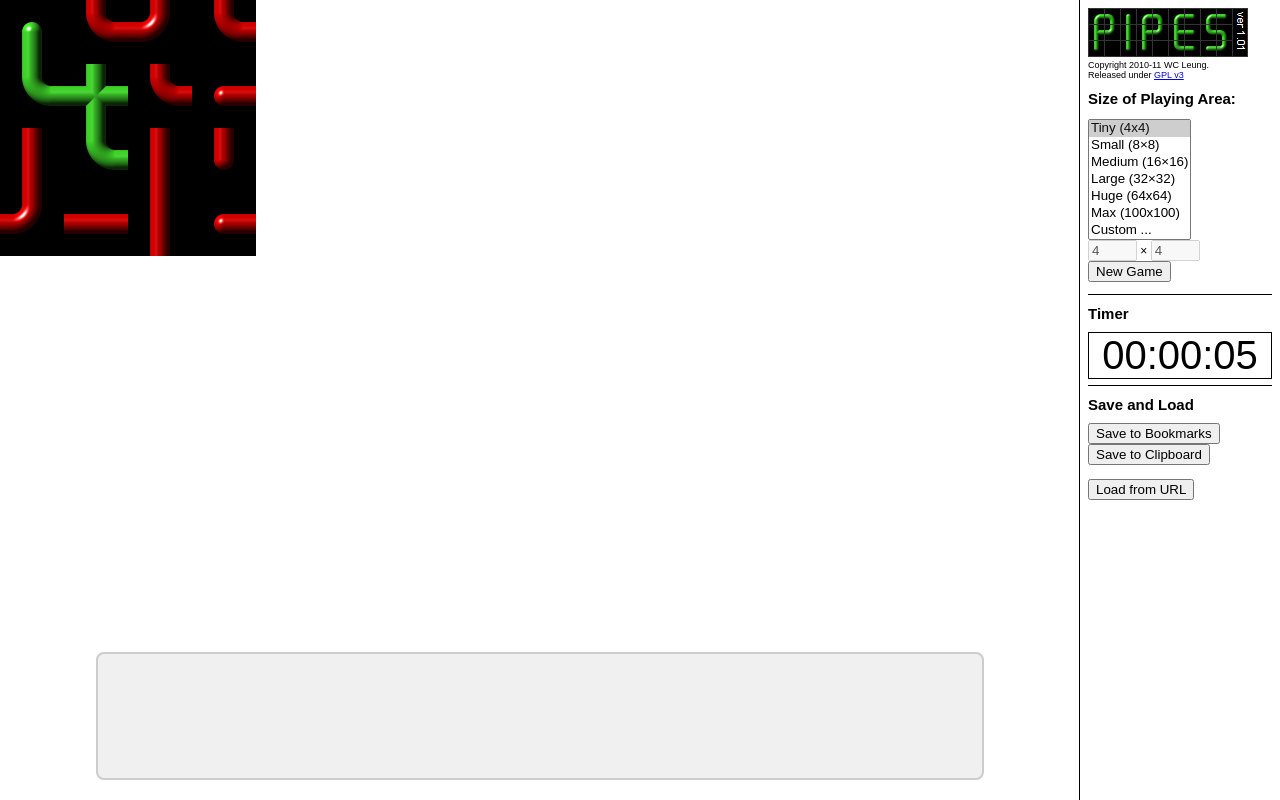
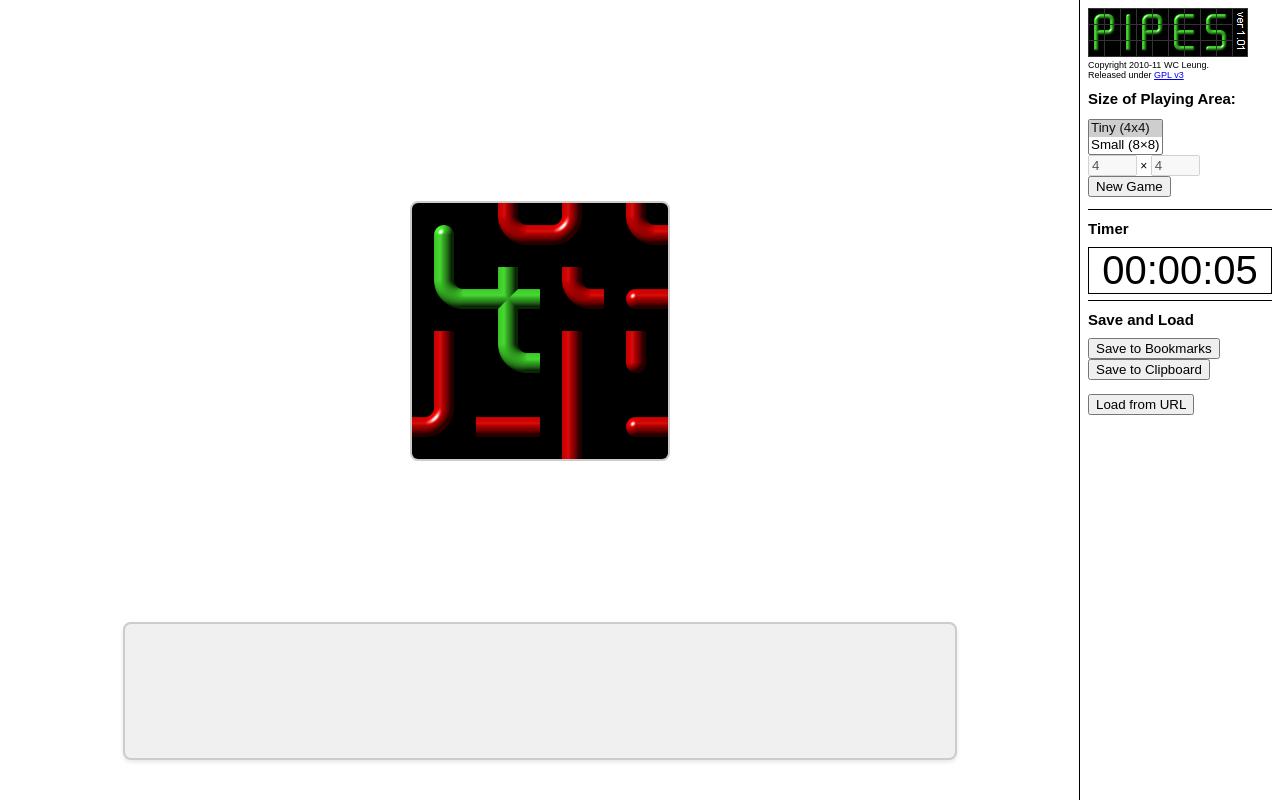
Before and after one commit to ausdotsn50/linking-alzar-pipes, a plain HTML site: page pipes.html in a window 1280 px wide. Drawn offline with Linux system fonts and the light colour scheme.

Commit message:
awkward positioning fixed + reduced to 2 play area opts

```diff
--- a/pipes.html
+++ b/pipes.html
@@ -27,30 +27,42 @@
 
             /* New styles for layout */
             #gameArea {
-                position: absolute;
+                position: fixed;
                 left: 0;
                 right: 200px; /* Account for sidebar */
                 top: 0;
                 bottom: 0;
-                pointer-events: none; /* Let clicks pass through to canvas */
+                display: flex;
+                flex-direction: column;
+                align-items: center;
+                padding: 40px 0;
             }
 
-            #gameArea > * {
-                pointer-events: auto; /* Re-enable clicks for children */
+            #mainBoard {
+                flex: 1;
+                display: flex;
+                align-items: center;
+                justify-content: center;
+                width: 100%;
+                padding: 20px;
             }
 
-            #belowCanvas {
-                position: absolute;
-                left: 50%;
-                transform: translateX(-50%);
-                bottom: 20px;
+            #gameContent {
+                position: relative;
+                border: 2px solid #ccc;
+                border-radius: 8px;
+                background-color: #f8f8f8;
+            }
+
+            #draggableBoard {
                 width: 80%;
-                min-height: 100px;
+                max-width: 800px;
+                margin-top: auto;
+                padding: 15px;
                 background-color: #f0f0f0;
                 border: 2px solid #ccc;
                 border-radius: 8px;
-                padding: 10px;
-                z-index: 1;
+                box-shadow: 0 2px 4px rgba(0,0,0,0.1);
             }
         </style>
     </head>
@@ -61,14 +73,16 @@
                 <p style="font-size: 75%; margin: 0; padding: 0">Copyright 2010-11 WC Leung.<br />Released under <a href="http://www.gnu.org/licenses/gpl-3.0.html">GPL v3</a></p>
                 <h1>Size of Playing Area:</h1>
                 <p>
-                <select id="sizeselect" name="sizeselect" size="7" onchange="form_size()">
+                <select id="sizeselect" name="sizeselect" size="2" onchange="form_size()">
                     <option value="4x4" selected="selected">Tiny (4x4)</option>
                     <option value="8x8">Small (8×8)</option>
+					<!--
                     <option value="16x16">Medium (16×16)</option>
                     <option value="32x32">Large (32×32)</option>
                     <option value="64x64">Huge (64x64)</option>
                     <option value="100x100">Max (100x100)</option>
                     <option value="custom">Custom ...</option>
+					-->
                 </select><br />
                 <input id="hsize" name="hsize" type="text" value="4" size="3" disabled="disabled" /> ×
                 <input id="vsize" name="vsize" type="text" value="4" size="3" disabled="disabled" /><br />
@@ -106,10 +120,12 @@
             </div>
         </div>
         <div id="gameArea">
-            <canvas width="1" height="1" style="position:absolute" id="gameContent" oncontextmenu="return false;"
+			<div id="mainBoard">
+            <canvas width="1" height="1" id="gameContent" oncontextmenu="return false;"
                 onselectstart="return false;" onmouseup="controller.eventprocess(event)" onmousedown="controller.eventprocess(event)" onclick="controller.eventprocess(event)" ondblclick="controller.eventprocess(event)" onmousemove="controller.eventprocess(event)" onmouseover="controller.eventprocess(event)" onmouseout="controller.eventprocess(event)"></canvas>
+            </div>
 
-            <div id="belowCanvas">
+            <div id="draggableBoard">
                 <canvas id="draggablePipes" width="600" height="100"></canvas>
             </div>
         </div>
--- a/scripts/board.js
+++ b/scripts/board.js
@@ -37,7 +37,10 @@ board_pro.prototype = {
 	getXY: function(x, y) {
 		var h = globals.tileset.h;
 		var v = globals.tileset.v;
-		return [Math.floor(x/h), Math.floor(y/v)];
+		var rect = this.game_content.getBoundingClientRect();
+		var relativeX = x - rect.left;
+		var relativeY = y - rect.top;
+		return [Math.floor(relativeX/h), Math.floor(relativeY/v)];
 	},
 
 	refreshPiece: function(x, y, caller) {
```
